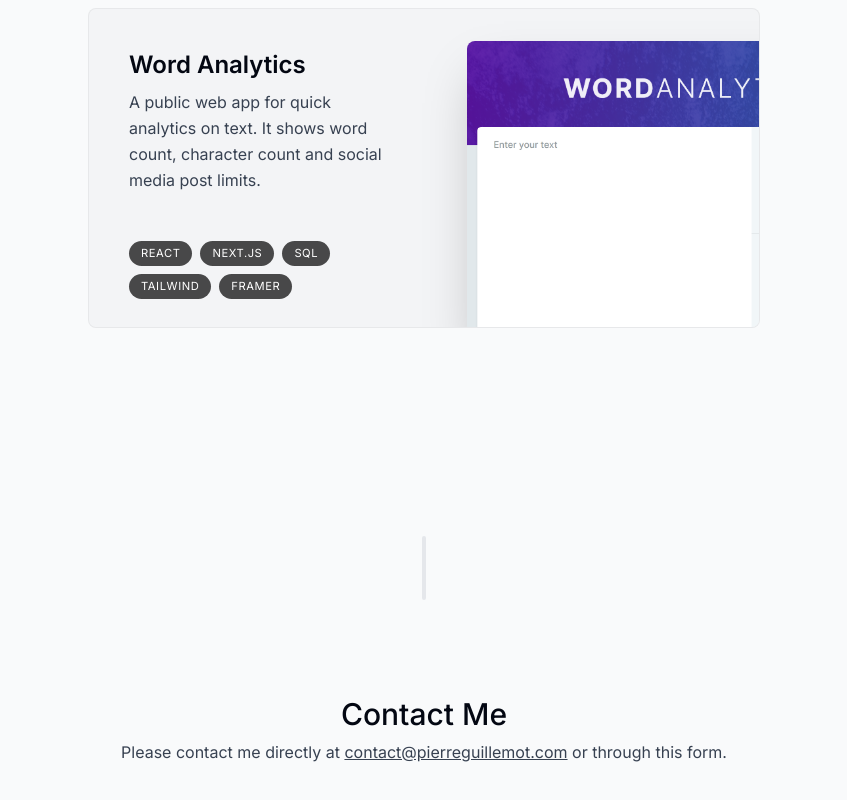
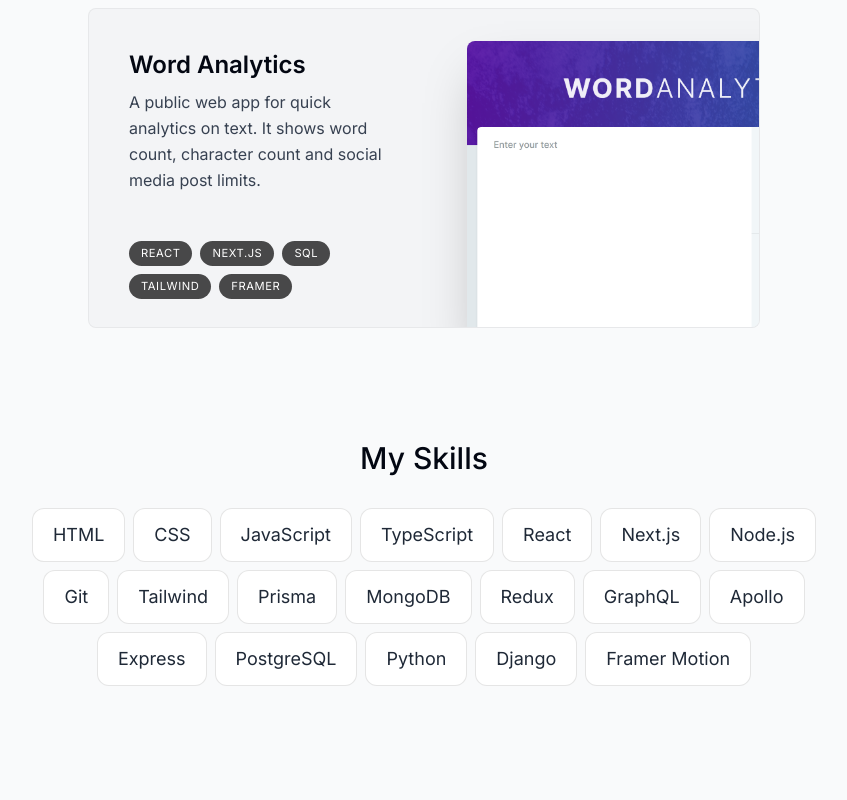
Before and after one commit to gllmt/cv-portfolio-next14, a Next.js app: page / in a window 1280 px wide. Shown: the part 1998-2798 px from the top of the page, without its empty margins (216-1063 px from the left). Built offline with nearby package versions, Linux system fonts and the light colour scheme.

Commit message:
Skills componet ok

```diff
--- a/app/page.tsx
+++ b/app/page.tsx
@@ -3,6 +3,7 @@
 import Intro from "@/components/intro";
 import Projects from "@/components/projects";
 import SectionDivider from "@/components/section-divider";
+import Skills from "@/components/skills";
 
 export default function Home() {
   return (
@@ -11,7 +12,8 @@
       <SectionDivider />
       <About />
       <Projects />
-      <SectionDivider />
+      {/* <SectionDivider /> */}
+      <Skills />
       <Contact />
     </main>
   );
--- /dev/null
+++ b/components/skills.tsx
@@ -0,0 +1,53 @@
+"use client";
+
+import React from 'react'
+import SectionHeading from './section-heading'
+import { skillsData } from '@/lib/data'
+import { useSectionInView } from '@/lib/hooks';
+import { motion } from 'framer-motion';
+
+const fadeInAnimationVariants = {
+  initial: {
+    opacity: 0,
+    y: 100,
+  },
+  animate: (index: number) => ({
+    opacity: 1,
+    y: 0,
+    transition: {
+      delay: 0.05 * index,
+    },
+  }),
+};
+
+export default function Skills() {
+  const { ref } = useSectionInView("Skills");
+  return (
+    <section
+      id="skills"
+      ref={ref}
+      className="mb-28 max-w-[53rem] scroll-mt-28 text-center sm:mb-40"
+    >
+      <SectionHeading>My Skills</SectionHeading>
+      <ul className="flex flex-wrap justify-center gap-2 text-lg text-gray-800">
+        {
+          skillsData.map((skill, index) => (
+            <motion.li
+              className="bg-white borderBlack rounded-xl px-5 py-3"
+              key={index}
+              variants={fadeInAnimationVariants}
+              initial="initial"
+              whileInView="animate"
+              viewport={{
+                once: true,
+              }}
+              custom={index}
+            >
+              {skill}
+            </motion.li>
+          ))
+        }
+      </ul>
+    </section>
+  )
+}
```
